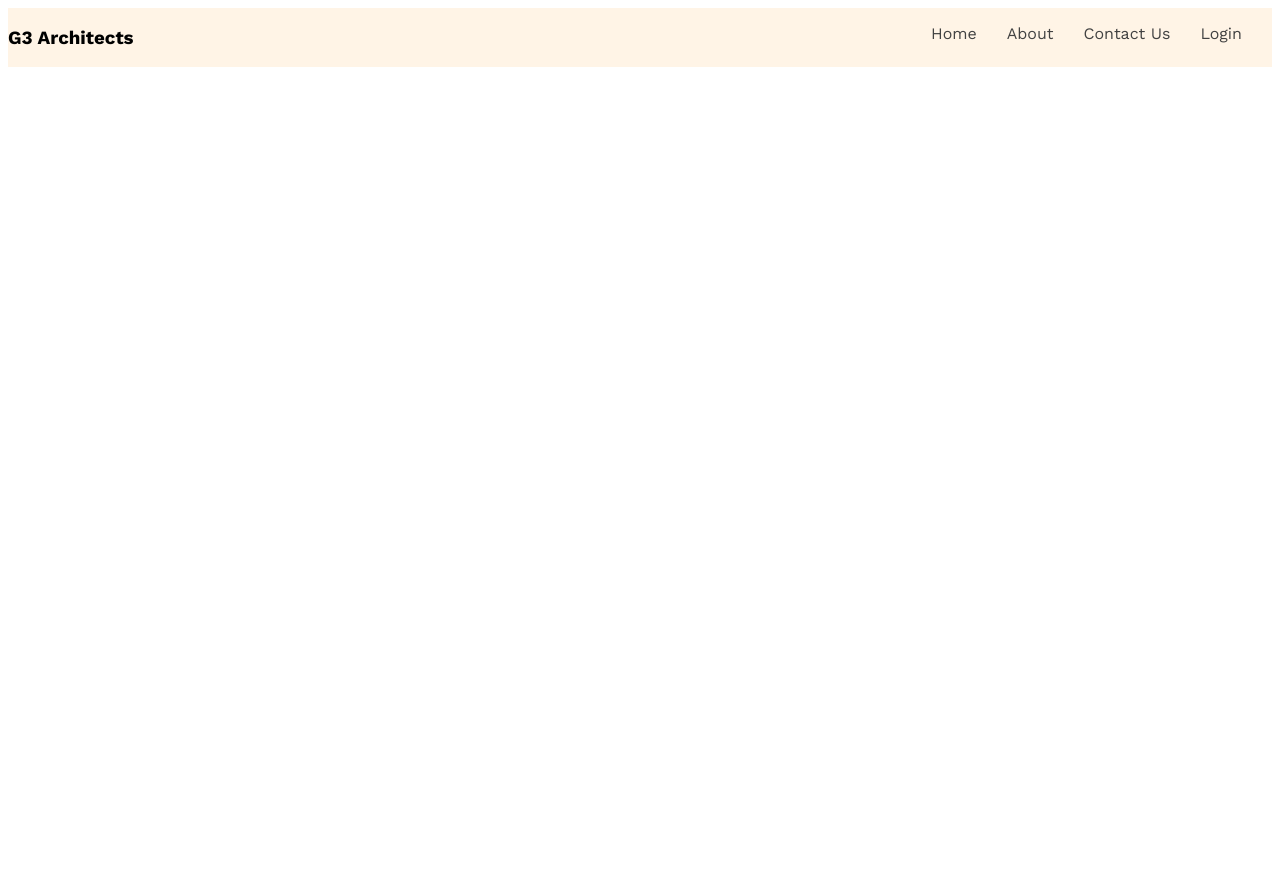
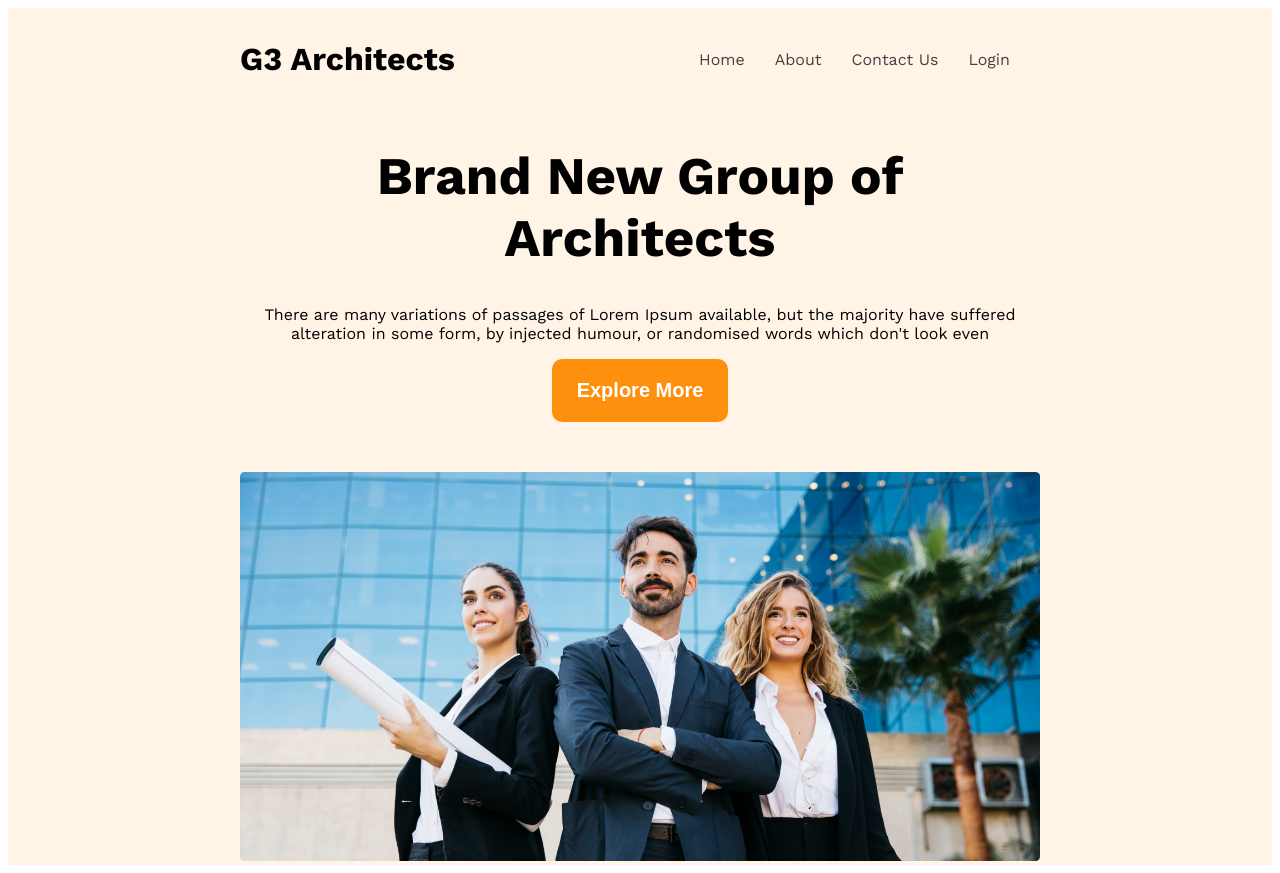
Before and after one commit to zobaer-zahad-reza/Architects-website, a plain HTML site: page index.html in a window 1280 px wide. Before the commit the page ends 800 px from the top, so only its background shows below. Drawn offline with nearby package versions, Linux system fonts and the light colour scheme.

Commit message:
added full header section

```diff
--- a/index.html
+++ b/index.html
@@ -25,7 +25,14 @@
                 </li>
             </ul>
         </nav>
-        <div class="banner"></div>
+        <div class="banner">
+            <div class="banner-content">
+                <h1 class="banner-title">Brand New Group of Architects</h1>
+                <p>There are many variations of passages of Lorem Ipsum available, but the majority have suffered alteration in some form, by injected humour, or randomised words which don't look even</p>
+                <button class="btn">Explore More</button>
+            </div>
+            <img class="banner-img" src="images/banner.png" alt="">
+        </div>
     </header>
     <main></main>
     <footer></footer>
--- a/style.css
+++ b/style.css
@@ -19,9 +19,19 @@
 .bg-light{
     background-color: rgba(255,144,14,0.1);
 }
+.btn{
+    background-color: #FF900E;
+    color: white;
+    padding: 20px 25px;
+    font-size: 1.25rem;
+    font-weight: 600;
+    border-radius: 10px;
+    border: none;
+}
 /* navbar styles */
 .navbar{
     justify-content: space-between;
+    align-items: center;
 }
 .nav-link{
     text-decoration: none;
@@ -30,7 +40,31 @@
     list-style: none;
     margin-right: 30px;
 }
+.brand{
+    font-weight: 700;
+    font-size: 2.0rem;
+}
 .navbar , .banner{
-    max-width: 1440px;
+    max-width: 800px;
     margin: 0px auto;
 }
+/* banner section style */
+.banner-content{
+    max-width: 850px;
+    margin: 0 auto;
+    text-align: center;
+    margin-bottom: 50px;
+}
+.banner-title{
+    font-weight: 700;
+    font-size: 3.3rem;
+}
+.banner-img{
+    width: 100%;
+}
+/* responsive header section */
+@media screen and (max-width: 576px) {
+    .navbar,.nav-link{
+        flex-direction: column;
+    }
+}
```
